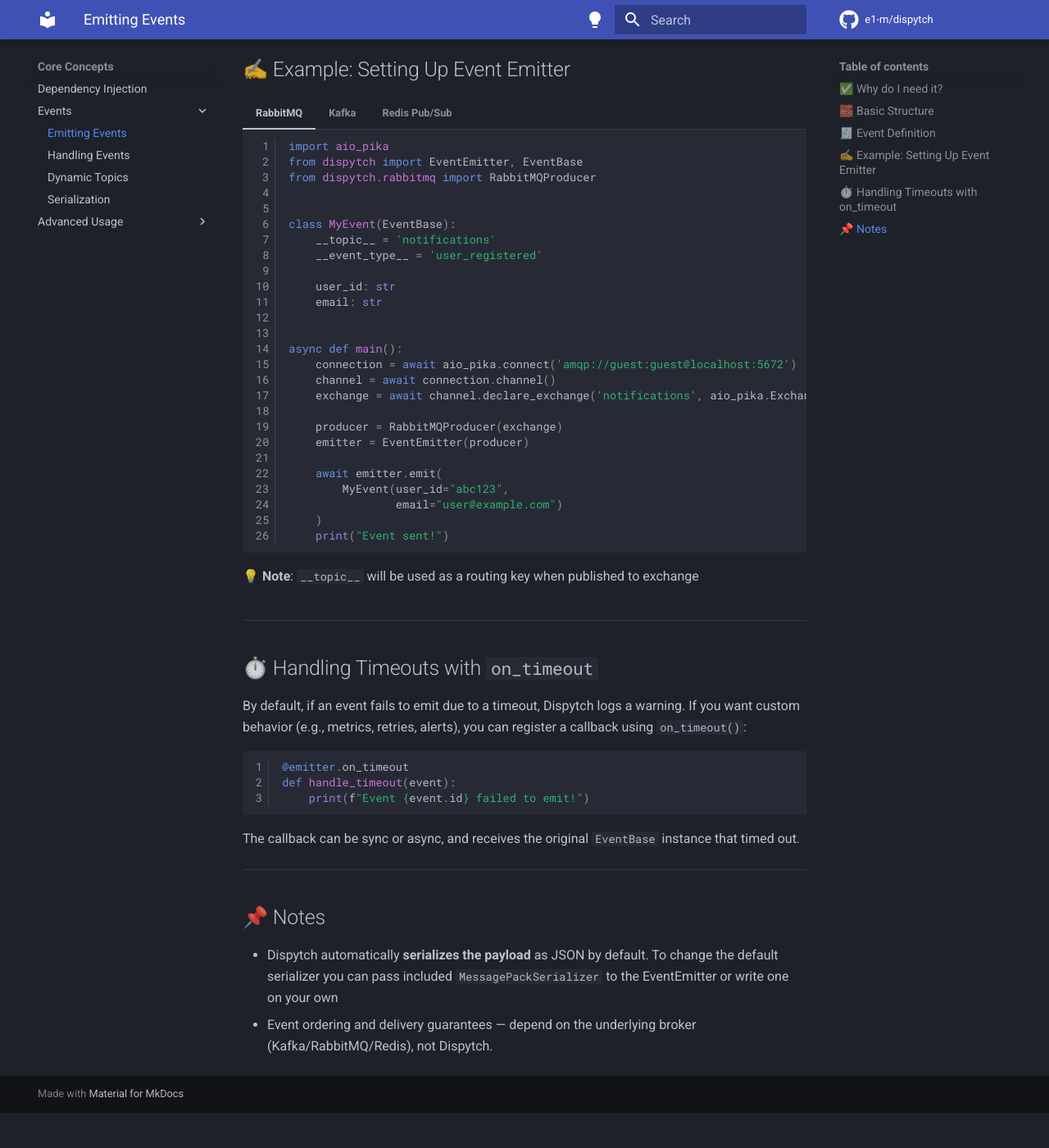
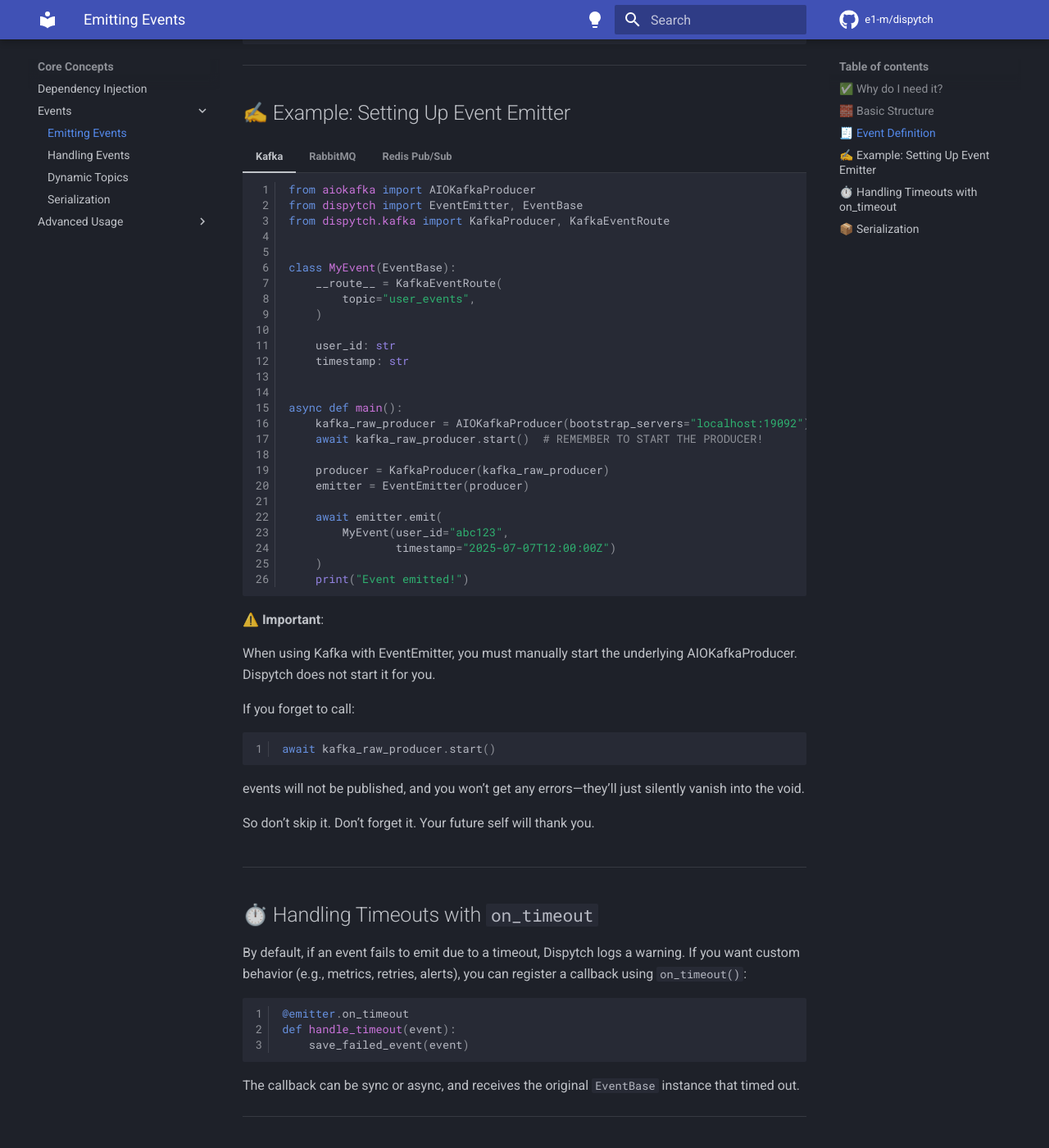
Before and after one commit to e1-m/dispytch, an MkDocs documentation site: the page built from docs/docs/concepts/emitter.md, in a window 1280 px wide and 1400 px high, scrolled down 1562 px. Shown: the whole window at 82% size. Built offline with MkDocs 1.6.1 and Material for MkDocs 9.7.7, drawn with Linux system fonts in a browser that asks for light colours; comment, search, counter and statistics services are not loaded; the version menu is left out; before the commit the page ends 2919 px from its top, so only the background shows below that; some of the changed text lies outside the part shown.

Commit message:
:memo: docs: update emitter documentation

````diff
--- a/docs/docs/concepts/emitter.md
+++ b/docs/docs/concepts/emitter.md
@@ -1,6 +1,6 @@
 # 📤 `EventEmitter`
 
-The `EventEmitter` is a core component of Dispytch used to emit (publish) events to an underlying message broker such as
+The `EventEmitter` is a core component of Dispytch used to publish events to an underlying message broker such as
 RabbitMQ, Kafka, or Redis. It abstracts away the details of the producer backend and allows you to send events
 with minimal boilerplate.
 
@@ -41,73 +41,83 @@
 
 * `MyEvent` inherits from `EventBase` and defines:
 
-    * `__topic__`: Target topic for the event.
-    * `__event_type__`: Identifier for the type of event.
+    * `__route__`: Target route for the event.
+    * `__backend_config__`: Identifier for the type of event.
     * Event payload fields using standard `pydantic` model syntax.
 
 Example:
 
+//// tab | Kafka
+
 ```python
 from dispytch import EventBase
+from dispytch.kafka import KafkaEventRoute
 
 
 class MyEvent(EventBase):
-    __topic__ = "my_topic"
-    __event_type__ = "something_happened"
+    __route__ = KafkaEventRoute(
+        topic="my_topic",
+    )
 
     user_id: str
     value: int
 ```
 
+////
+//// tab | RabbitMQ
+
+```python
+from dispytch import EventBase
+from dispytch.rabbitmq import RabbitMQEventRoute
+
+
+class MyEvent(EventBase):
+    __route__ = RabbitMQEventRoute(
+        exchange="my.exchange",
+        routing_key="my.routing.key",
+    )
+
+    user_id: str
+    value: int
+```
+
+////
+
+//// tab | Redis Pub/Sub
+
+```python
+from dispytch import EventBase
+from dispytch.redis import RedisEventRoute
+
+
+class MyEvent(EventBase):
+    __route__ = RedisEventRoute(
+        channel="my.channel",
+    )
+
+    user_id: str
+    value: int
+```
+
+////
+
+
 ---
 
 ## ✍️ Example: Setting Up Event Emitter
 
-//// tab | RabbitMQ
-
-```python
-import aio_pika
-from dispytch import EventEmitter, EventBase
-from dispytch.rabbitmq import RabbitMQProducer
-
-
-class MyEvent(EventBase):
-    __topic__ = 'notifications'
-    __event_type__ = 'user_registered'
-
-    user_id: str
-    email: str
-
-
-async def main():
-    connection = await aio_pika.connect('amqp://guest:guest@localhost:5672')
-    channel = await connection.channel()
-    exchange = await channel.declare_exchange('notifications', aio_pika.ExchangeType.DIRECT)
-
-    producer = RabbitMQProducer(exchange)
-    emitter = EventEmitter(producer)
-
-    await emitter.emit(
-        MyEvent(user_id="abc123",
-                email="user@example.com")
-    )
-    print("Event sent!")
-```
-
-💡 **Note**: `__topic__` will be used as a routing key when published to exchange
-
-////
 //// tab | Kafka
 
 ```python
 from aiokafka import AIOKafkaProducer
 from dispytch import EventEmitter, EventBase
-from dispytch.kafka import KafkaProducer
+from dispytch.kafka import KafkaProducer, KafkaEventRoute
 
 
 class MyEvent(EventBase):
-    __topic__ = 'user_events'
-    __event_type__ = 'user_logged_in'
+    __route__ = KafkaEventRoute(
+        topic="user_events",
+    )
 
     user_id: str
     timestamp: str
@@ -115,8 +125,7 @@
 
 async def main():
     kafka_raw_producer = AIOKafkaProducer(bootstrap_servers="localhost:19092")
-    # The next line is essential.
-    await kafka_raw_producer.start()  # DO NOT FORGET
+    await kafka_raw_producer.start()  # REMEMBER TO START THE PRODUCER!
 
     producer = KafkaProducer(kafka_raw_producer)
     emitter = EventEmitter(producer)
@@ -145,18 +154,55 @@
 So don’t skip it. Don’t forget it. Your future self will thank you.
 
 ////
+
+//// tab | RabbitMQ
+
+```python
+import aio_pika
+from dispytch import EventEmitter, EventBase
+from dispytch.rabbitmq import RabbitMQProducer, RabbitMQEventRoute
+
+
+class MyEvent(EventBase):
+    __route__ = RabbitMQEventRoute(
+        exchange="my.exchange",
+        routing_key="my.routing.key",
+    )
+
+    user_id: str
+    email: str
+
+
+async def main():
+    connection = await aio_pika.connect('amqp://guest:guest@localhost:5672')
+    channel = await connection.channel()
+    exchange = await channel.declare_exchange('my.exchange', aio_pika.ExchangeType.DIRECT)
+
+    producer = RabbitMQProducer([exchange])
+    emitter = EventEmitter(producer)
+
+    await emitter.emit(
+        MyEvent(user_id="abc123",
+                email="user@example.com")
+    )
+    print("Event sent!")
+```
+
+////
+
 //// tab | Redis Pub/Sub
 
 ```python
 # !!! Important: Use the asyncio-compatible Redis client from redis.asyncio
 from redis.asyncio import Redis
 from dispytch import EventEmitter, EventBase
-from dispytch.redis import RedisProducer
+from dispytch.redis import RedisProducer, RedisEventRoute
 
 
 class SystemAlert(EventBase):
-    __topic__ = "system.alerts"
-    __event_type__ = "system_alert"
+    __route__ = RedisEventRoute(
+      channel="system.alerts"
+    )
 
     level: str
     message: str
@@ -193,15 +239,14 @@
 ```python
 @emitter.on_timeout
 def handle_timeout(event):
-    print(f"Event {event.id} failed to emit!")
+    save_failed_event(event)
 ```
 
 The callback can be sync or async, and receives the original `EventBase` instance that timed out.
 
 ---
 
-## 📌 Notes
+## 📦 Serialization
 
 * Dispytch automatically **serializes the payload** as JSON by default. To change the default serializer you can
   pass included `MessagePackSerializer` to the EventEmitter or write one on your own
-* Event ordering and delivery guarantees — depend on the underlying broker (Kafka/RabbitMQ/Redis), not Dispytch.
````
Also changed, not shown: other parts of docs/docs/concepts/emitter.md (+2 -2 lines).
